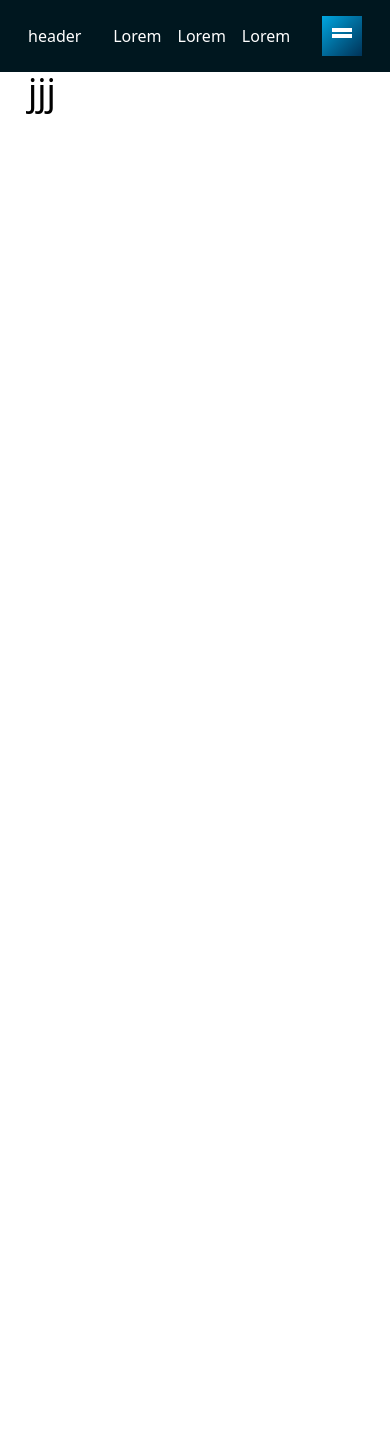
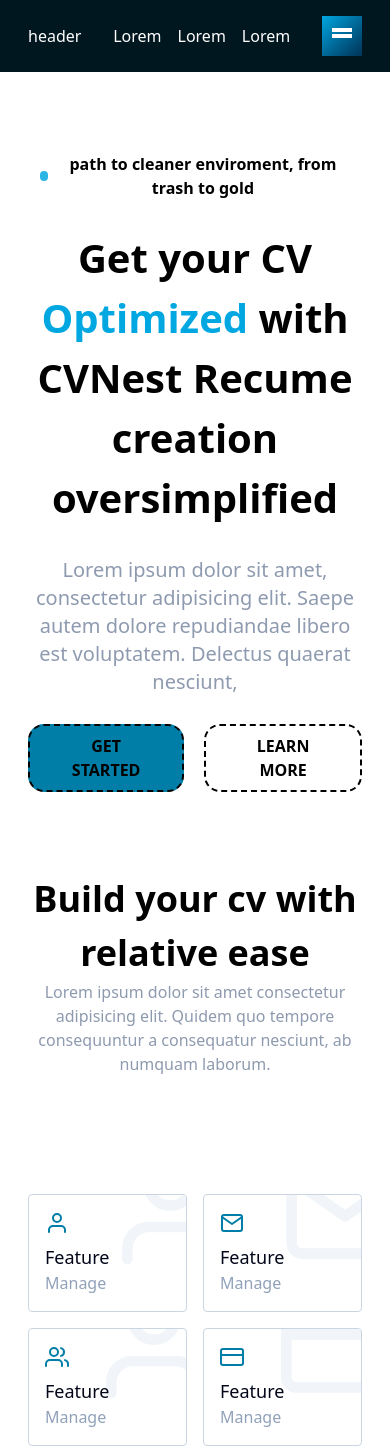
Before and after one commit to Hamid-Usman/second-wave, a Next.js app: page / in a window 390 px wide. Before the commit the page ends 844 px from the top, so only its background shows below. Built offline with nearby package versions, Linux system fonts and the light colour scheme.

Commit message:
add responsive menu button, animations, and landing page sections

```diff
--- /dev/null
+++ b/app/UI/buttonAlter.tsx
@@ -0,0 +1,16 @@
+import Link from "next/link";
+
+interface ButtonProp {
+    href: string;
+    className: string;
+    children: React.ReactNode;
+}
+
+export default function AlterLink({href, className, children}: ButtonProp) {
+    return (
+
+        <Link href={href} className={`rounded-2xl border-2 border-dashed hover:border-double border-black  bg-white px-7 py-2 font-semibold uppercase text-black transition-all duration-300 hover:rounded-md hover:shadow-[4px_4px_0px] active:translate-x-[0px] active:translate-y-[0px] active:rounded-2xl active:shadow-none ${className}`}>
+            {children}
+      </Link>
+    )
+}
--- /dev/null
+++ b/app/UI/link.tsx
@@ -0,0 +1,16 @@
+import Link from "next/link";
+
+interface ButtonProp {
+    href: string;
+    className: string;
+    children: React.ReactNode;
+}
+
+export default function ButtonLink({href, className, children}: ButtonProp) {
+    return (
+
+        <Link href={href} className={`rounded-2xl border-2 border-dashed hover:border-double border-black  bg-secondary px-7 py-2 font-semibold uppercase text-black transition-all duration-300 hover:rounded-md hover:shadow-[4px_4px_0px] active:translate-x-[0px] active:translate-y-[0px] active:rounded-2xl active:shadow-none ${className}`}>
+            {children}
+      </Link>
+    )
+}
--- a/app/UI/menu.tsx
+++ b/app/UI/menu.tsx
@@ -4,7 +4,7 @@
 
 export const MenuButton = ({ onClick }: { onClick: () => void }) => {
   return (
-    <div onClick={onClick} className="grid place-content-center bg-gradient-to-br from-primary to-tertiary">
+    <div onClick={onClick} className="md:hidden grid place-content-center bg-gradient-to-br from-primary to-tertiary">
       <AnimatedHamburgerButton />
     </div>
   );
--- /dev/null
+++ b/app/components/card.tsx
@@ -0,0 +1,55 @@
+import React from "react";
+import { IconType } from "react-icons";
+import { FiCreditCard, FiMail, FiUser, FiUsers } from "react-icons/fi";
+
+const HoverDevCards = () => {
+  return (
+    <div className="p-4">
+      <p className="text-xl font-semibold mb-2">Settings</p>
+      <div className="grid gap-4 grid-cols-2 lg:grid-cols-4">
+        <Card
+          title="Account"
+          subtitle="Manage profile"
+          href="#"
+          Icon={FiUser}
+        />
+        <Card title="Email" subtitle="Manage email" href="#" Icon={FiMail} />
+        <Card title="Team" subtitle="Manage team" href="#" Icon={FiUsers} />
+        <Card
+          title="Billing"
+          subtitle="Manage cards"
+          href="#"
+          Icon={FiCreditCard}
+        />
+      </div>
+    </div>
+  );
+};
+
+interface CardType {
+  title: string;
+  subtitle: string;
+  Icon: IconType;
+  href: string;
+}
+
+const Card = ({ title, subtitle, Icon, href }: CardType) => {
+  return (
+    <div
+      className=" active:bg-primary translate-y-[100%] group-hover:translate-y-[0%]  w-full p-4 rounded border-[1px] border-slate-300 relative overflow-hidden group bg-white"
+    >
+    <div className="absolute inset-0 bg-gradient-to-r from-primary to-accent translate-y-[100%] group-hover:translate-y-[0%] transition-transform duration-300" />
+
+      <Icon className="absolute z-10 -top-12 -right-12 text-9xl text-slate-100 group-hover:text- group-hover:rotate-12 transition-transform duration-300" />
+      <Icon className="mb-2 text-2xl text-secondary group-hover:text-white transition-colors relative z-10 duration-300" />
+      <h3 className="font-medium text-lg text-slate-950 group-hover:text-white relative z-10 duration-300">
+        {title}
+      </h3>
+      <p className="text-slate-400 group-hover:text-violet-200 relative z-10 duration-300">
+        {subtitle}
+      </p>
+    </div>
+  );
+};
+
+export default Card
--- a/app/globals.css
+++ b/app/globals.css
@@ -7,5 +7,30 @@
   --color-tertiary: #003459; /* Dark Blue */
   --color-accent: #00171F; /* Deep Navy */
   --color-neutral: #FFFFFF; /* White */
+  --color-grey: #8e9aaf;
+
+
+  --animate-wiggle: wiggle 1s ease-in-out infinite;
+  --animate-fadeIn: fadeIn 2s ease-in-out;
+  @keyframes wiggle {
+    0%
+    100% {
+      transform: rotate(-3deg);
+    }
+    50% {
+      transform: rotate(3deg);
+    }
+  }
+
+  @keyframes fadeIn {
+    0% {
+      opacity: 0;
+      transform: translateY(-20%);
+    }
+    100% {
+      opacity: 1;
+      transform: translateY(0);
+    }
+  }
 
 }
--- a/app/layout.tsx
+++ b/app/layout.tsx
@@ -24,7 +24,7 @@
     <html lang="en">
       <body
       >
-        <header className="text-white backdrop-blur-2xl sticky bg-accent px-7 md:px-24 lg:px-40 flex justify-between items-center py-4">
+        <header className="text-white backdrop-blur-2xl sticky bg-accent px-7 md:px-16 lg:px-28 flex justify-between items-center py-4">
           <p className="">header</p>
           <nav className="flex gap-4">
             <Link href=''>Lorem</Link>
@@ -58,7 +58,7 @@
             </Button>
           </motion.div>
         )}
-        <main className="px-7 md:px-24 lg:px-40">
+        <main className="px-7 md:px-16 lg:px-28 flex flex-col gap-20">
           {children}
         </main>
       </body>
--- a/app/page.tsx
+++ b/app/page.tsx
@@ -1,7 +1,39 @@
 import Image from "next/image";
 import './globals.css'
+import ButtonLink from "./UI/link";
+import AlterLink from "./UI/buttonAlter";
+import Card from "./components/card";
+import { FiCreditCard, FiMail, FiUser, FiUsers } from "react-icons/fi";
 export default function Home() {
   return (
-    <p className="text-primary-950 text-4xl">jjj</p>
+    <>
+    <section className="text-center mt-20 lg:px-19 animate-fadeIn flex flex-col gap-7 items-center">
+      <div className="w-fit px-3 rounded-full text-dark font-semibold flex items-center gap-2">
+        <div className="animate-pulse bg-primary w-[10px] h-[10px] rounded-full"></div>
+        <p>path to cleaner enviroment, from trash to gold</p>
+      </div>
+
+      <h1 className="text-[40px] lg:text-[47px] font-extrabold  sm:mx-7 :mx-8">Get your CV <span className="text-primary">Optimized</span> with CVNest Recume creation oversimplified</h1>
+      <p className="text-grey text-xl md:px-10">Lorem ipsum dolor sit amet, consectetur adipisicing elit. Saepe autem dolore repudiandae libero est voluptatem. Delectus quaerat nesciunt,</p>
+      <div className="flex gap-5">
+        <ButtonLink href="/" className="hover:translate-y-[10px] transition duration-300">Get Started</ButtonLink>
+        <AlterLink href="/" className="hover:translate-y-[-10px] transition duration-300 hover:rotate-5 ">learn More</AlterLink>
+      </div>
+
+    </section>
+
+    <section className="">
+      <h3 className="text-center text-[36px] font-bold">Build your cv with relative ease</h3>
+      <p className="text-center text-grey">Lorem ipsum dolor sit amet consectetur adipisicing elit. Quidem quo tempore consequuntur a consequatur nesciunt, ab numquam laborum.</p>
+          <div className="grid gap-4 grid-cols-2 lg:grid-cols-4">
+            <Card title="Feature"  subtitle="Manage"  href="#" Icon={FiUser}/>
+            <Card title="Feature" subtitle="Manage" href="#" Icon={FiMail} />
+            <Card title="Feature" subtitle="Manage" href="#" Icon={FiUsers} />
+            <Card title="Feature"  subtitle="Manage"  href="#" Icon={FiCreditCard}
+            />
+          </div>
+
+    </section>
+    </>
   );
 }
```
